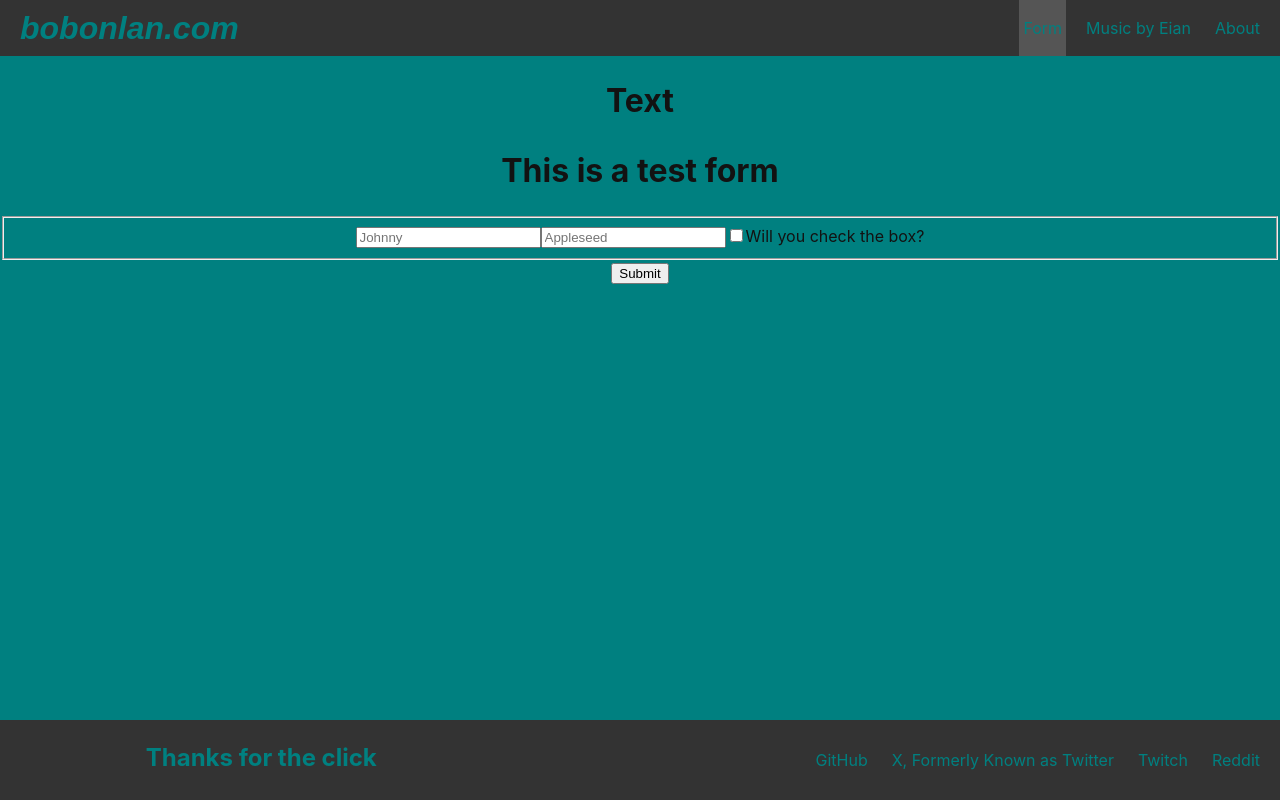
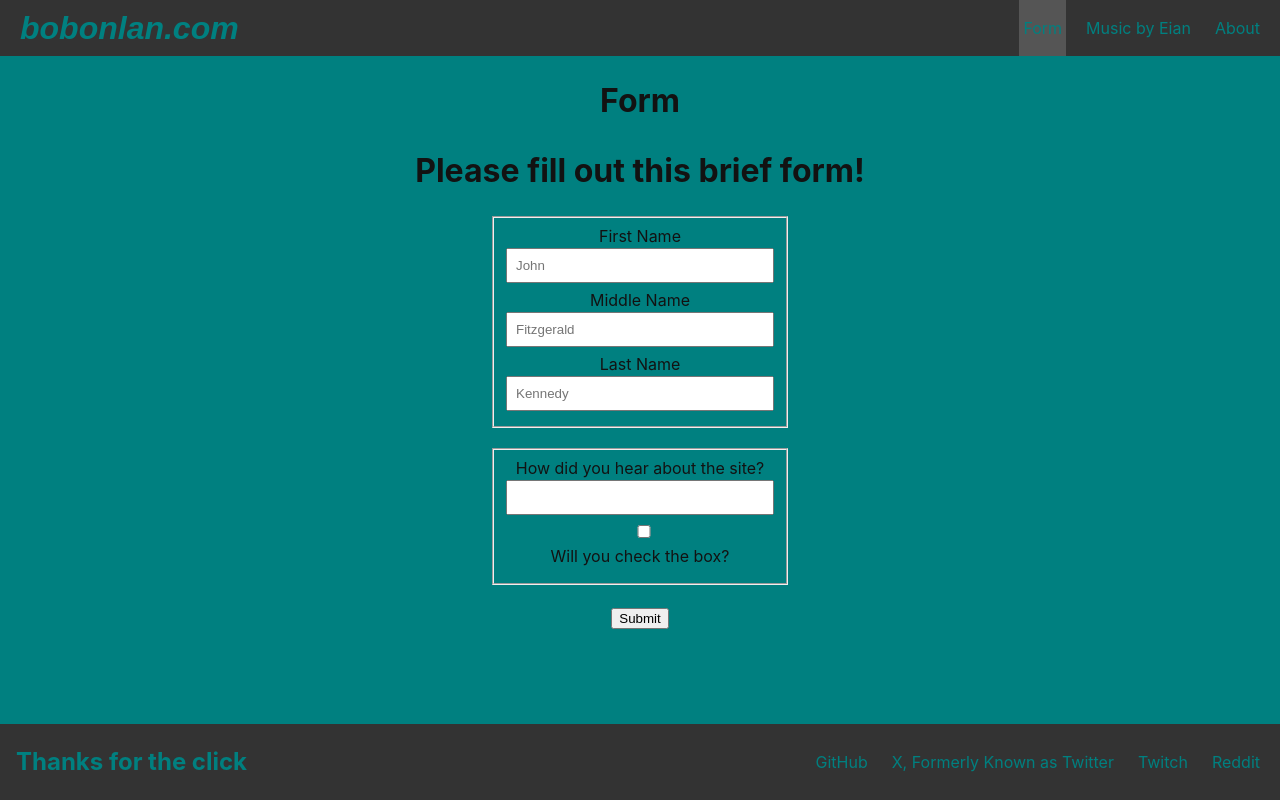
Before and after one commit to bobonlan/bobonlan.github.io, a React (Vite) app: page /button1 in a window 1280 px wide. Built offline with nearby package versions, Linux system fonts and the light colour scheme; the HTML template or start-up script is replaced by a standard one.

Commit message:
Form Fixes

```diff
--- a/src/App.css
+++ b/src/App.css
@@ -162,3 +162,23 @@ body {
 .nav2 li.active {
   background-color: #555;
 }
+
+.custom-form {
+  width: 300px;
+  margin: auto;
+}
+
+.form-section {
+  margin-bottom: 20px;
+}
+
+.form-label {
+  display: block;
+  margin-bottom: 5px;
+}
+
+input {
+  width: 100%;
+  padding: 8px;
+  box-sizing: border-box;
+}
--- a/src/Components/Form/Form.jsx
+++ b/src/Components/Form/Form.jsx
@@ -1,22 +1,53 @@
+import React from "react";
+
 export function Form() {
   return (
-    <div>
-      <h1>This is a test form</h1>
+    <div className="formNameAndSiteKnowledge">
+      <h1>Please fill out this brief form!</h1>
       <form
         target="_blank"
         action="https://formsubmit.co/bobonlanbusiness@gmail.com"
         method="POST"
+        className="custom-form"
       >
-        <fieldset>
-          <label>
-            <input type="text" name="FirstName" placeholder="Johnny" />
-            <input type="text" name="LastName" placeholder="Appleseed" />
-          </label>
-          <label for="penis">
-            <input type="checkbox" name="box" id="box" />
-            Will you check the box?
-          </label>
-        </fieldset>
+        <div className="form-section">
+          <fieldset>
+            <label className="form-label">
+              First Name
+              <input type="text" name="FirstName" placeholder="John" required />
+            </label>
+            <label className="form-label">
+              Middle Name
+              <input type="text" name="MiddleName" placeholder="Fitzgerald" />
+            </label>
+            <label className="form-label">
+              Last Name
+              <input
+                type="text"
+                name="LastName"
+                placeholder="Kennedy"
+                required
+              />
+            </label>
+          </fieldset>
+        </div>
+        <div className="form-section">
+          <fieldset>
+            <label className="form-label" htmlFor="siteKnowledge">
+              How did you hear about the site?
+              <input
+                type="text"
+                name="siteKnowledge"
+                className="siteKnowledge"
+                required
+              />
+            </label>
+            <label className="form-label" htmlFor="box">
+              <input type="checkbox" name="box" id="box" className="box" />
+              Will you check the box?
+            </label>
+          </fieldset>
+        </div>
         <button type="submit">Submit</button>
       </form>
     </div>
--- a/src/Footer.jsx
+++ b/src/Footer.jsx
@@ -3,9 +3,7 @@ import { Link, useMatch, useResolvedPath } from "react-router-dom";
 export default function Footer() {
   return (
     <nav className="nav2">
-      <h1 className="footerH1">
-        Thanks for the click<h4>Contact at bobonlanbusiness@gmail.com</h4>
-      </h1>
+      <h1 className="footerH1">Thanks for the click</h1>
 
       <ul>
         <CustomLink to="https://github.com/bobonlan" target="_blank">
--- a/src/routes/button1.jsx
+++ b/src/routes/button1.jsx
@@ -2,7 +2,7 @@ import { Form } from "../Components/Form/Form";
 export default function Button1() {
   return (
     <>
-      <h1>Text</h1>
+      <h1>Form</h1>
       <Form />
     </>
   );
```
